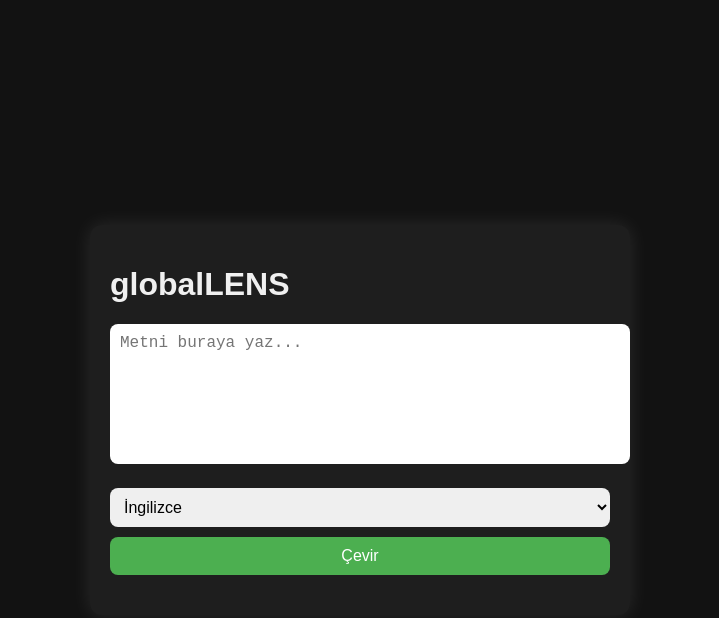
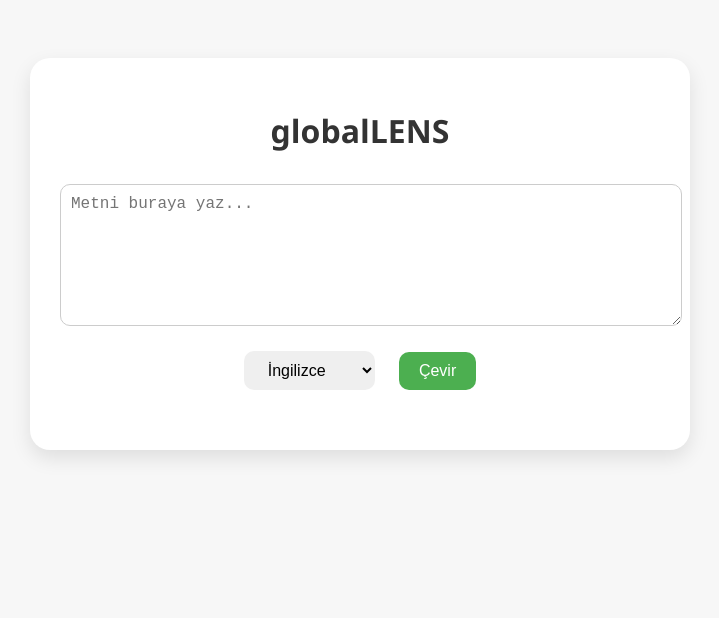
Before and after one commit to Tuhfe/globalLENS, a plain HTML site: page index.html in a window 1280 px wide. Shown: the whole page, without its empty margins (280-999 px from the left). Drawn offline with Linux system fonts and the light colour scheme.

Commit message:
Update style.css

```diff
--- a/style.css
+++ b/style.css
@@ -1,49 +1,42 @@
 body {
-  font-family: Arial, sans-serif;
-  background-color: #121212;
-  color: #f0f0f0;
-  margin: 0;
-  padding: 20px;
-  display: flex;
-  justify-content: center;
-  align-items: center;
-  height: 100vh;
+  font-family: 'Segoe UI', sans-serif;
+  background-color: #f7f7f7;
+  color: #333;
+  text-align: center;
+  padding: 50px;
 }
 
 .container {
-  width: 90%;
-  max-width: 500px;
-  background-color: #1e1e1e;
-  padding: 20px;
-  border-radius: 12px;
-  box-shadow: 0 0 20px rgba(255, 255, 255, 0.1);
+  max-width: 600px;
+  margin: 0 auto;
+  background: #fff;
+  padding: 30px;
+  border-radius: 20px;
+  box-shadow: 0 8px 20px rgba(0,0,0,0.1);
 }
 
 textarea {
   width: 100%;
   height: 120px;
+  margin: 10px 0;
   padding: 10px;
-  margin-bottom: 10px;
-  border-radius: 8px;
-  border: none;
-  resize: none;
   font-size: 16px;
+  border-radius: 10px;
+  border: 1px solid #ccc;
 }
 
 select, button {
-  width: 100%;
-  padding: 10px;
-  margin-top: 10px;
-  border-radius: 8px;
+  padding: 10px 20px;
+  margin: 10px;
+  font-size: 16px;
+  border-radius: 10px;
   border: none;
-  font-size: 16px;
 }
 
 button {
-  background-color: #4caf50;
+  background-color: #4CAF50;
   color: white;
   cursor: pointer;
-  transition: background 0.3s;
 }
 
 button:hover {
@@ -53,5 +46,4 @@ button:hover {
 #result {
   margin-top: 20px;
   font-size: 18px;
-  white-space: pre-wrap;
 }
```
